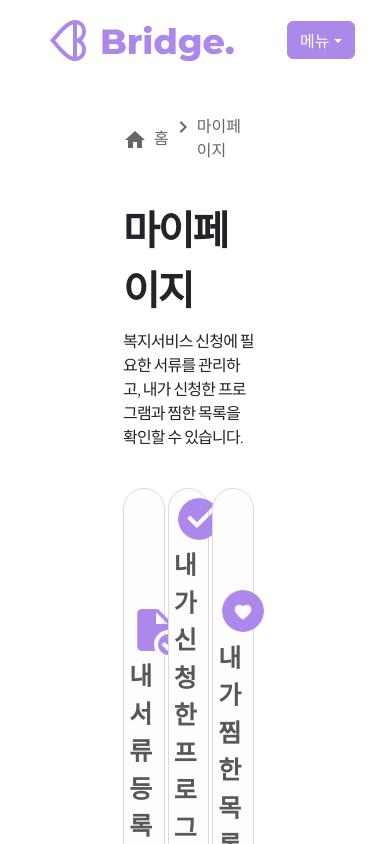
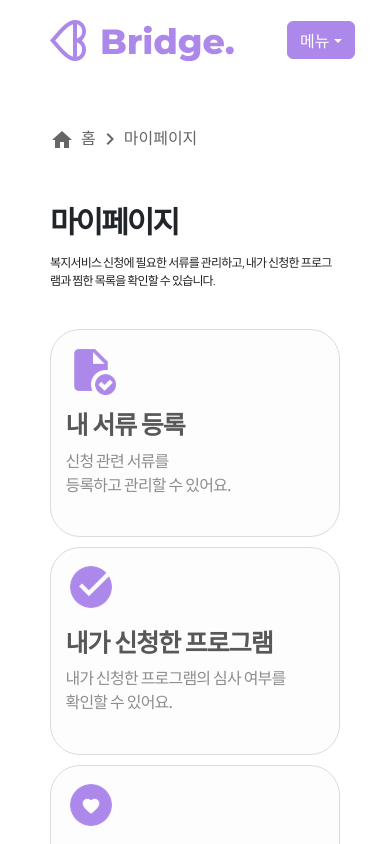
Before and after one commit to Likelion-at-SMWU-11th/LoveBridge-Client, a React (Create React App) app: page /my in a window 390 px wide. Shown: the top 844 px of the page. Built offline with nearby package versions, Linux system fonts and the light colour scheme.

Commit message:
[feat] 반응형형 mypage 구현

```diff
--- a/src/component/page/MyPage/MyPage.jsx
+++ b/src/component/page/MyPage/MyPage.jsx
@@ -6,6 +6,7 @@ import myapplyIcon from '../../img/myapplyIcon.svg';
 import mylikeIcon from '../../img/mylikeIcon.svg';
 import { useNavigate } from 'react-router-dom';
 import { motion } from 'framer-motion';
+import { useMediaQuery } from 'react-responsive';
 
 const Wrapper = styled.div`
   padding: 45px 136px 0px 123px;
@@ -67,8 +68,11 @@ const hoverVariants = {
 };
 
 function MyPage() {
+  const isDesktop = useMediaQuery({ minWidth: 870 });
   const navigate = useNavigate();
   return (
+    <>
+    {isDesktop?
     <Wrapper>
       <PagePath pathname1='마이페이지'/>
       <Title>마이페이지</Title>
@@ -85,7 +89,59 @@ function MyPage() {
         </MenuBtn>
       </MenuBox>
     </Wrapper>
+    :
+    <MobileWrapper>
+      <PagePath pathname1='마이페이지'/>
+      <MobileTitle>마이페이지</MobileTitle>
+      <MobileInfo>복지서비스 신청에 필요한 서류를 관리하고,  내가 신청한 프로그램과 찜한 목록을 확인할 수 있습니다. </MobileInfo>
+      <MobileMenuBox>
+        <MobileMenuBtn whileHover={["grow"]} variants={hoverVariants} onClick={() => navigate('/my/doc')}>
+          <Icon src={mydocIcon}/><MenuName>내 서류 등록</MenuName><MenuInfo>신청 관련 서류를 <br/>등록하고 관리할 수 있어요.</MenuInfo>
+        </MobileMenuBtn>
+        <MobileMenuBtn whileHover={["grow"]} variants={hoverVariants} onClick={() => navigate('/my/apply')}>
+          <Icon src={myapplyIcon}/><MenuName>내가 신청한 프로그램</MenuName><MenuInfo>내가 신청한 프로그램의  심사 여부를 <br/>확인할 수 있어요.</MenuInfo>
+        </MobileMenuBtn>
+        <MobileMenuBtn whileHover={["grow"]} variants={hoverVariants} onClick={() => navigate('/my/like')}>
+          <Icon src={mylikeIcon}/><MenuName>내가 찜한 목록</MenuName><MenuInfo>내가 찜한 프로그램을 확인할 수 있어요.<br/>&nbsp;</MenuInfo>
+        </MobileMenuBtn>
+      </MobileMenuBox>
+    </MobileWrapper>}
+    </>
   )
 }
-
+const MobileWrapper = styled.div`
+  padding: 45px 50px 0px 50px;
+`
+const MobileTitle = styled.div`
+  font-size: 30px;
+  font-weight: 700;
+  letter-spacing: -2px;
+  margin-top: 50px;
+`
+const MobileInfo = styled.div`
+  color: #222;
+  font-size: 12px;
+  font-weight: 350;
+  letter-spacing: -0.8px;
+  margin-top: 10px;
+  margin-bottom: 40px;
+  letter-spacing: -0.8px;
+`
+const MobileMenuBox = styled.div`
+  display: block;
+`
+const MobileMenuBtn = styled(motion.button)`
+  border-radius: 30px;
+  border: 1px solid #DBDBDB;
+  background: #FDFDFD;
+  width: 100%;
+  text-align: left;
+  padding: 5%;
+  margin-bottom: 10px;
+  cursor: pointer;
+  &:hover {
+    background: #F4F2FB;
+    border: 1px solid #AD88EB;
+  }
+`
 export default MyPage
```
